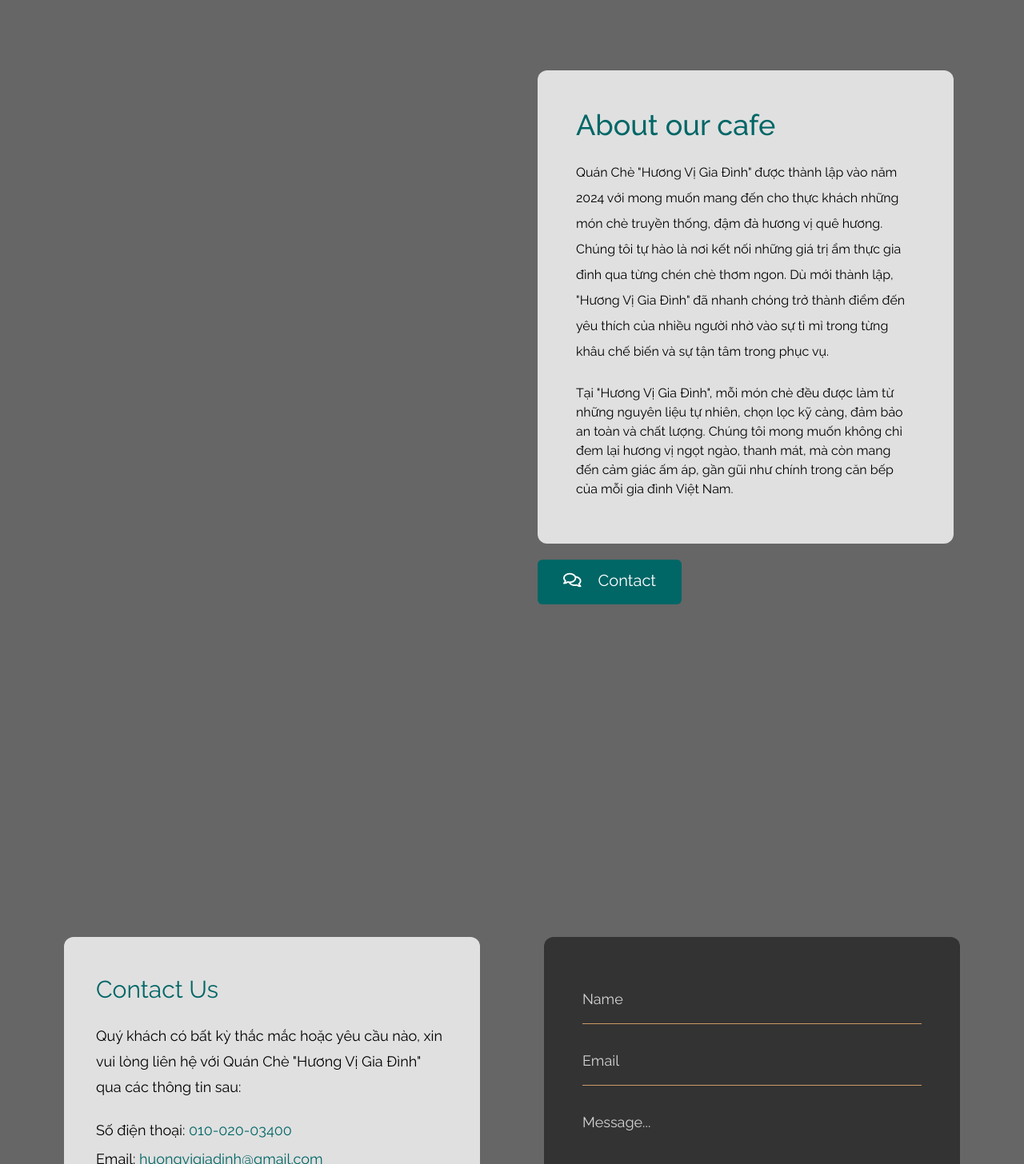
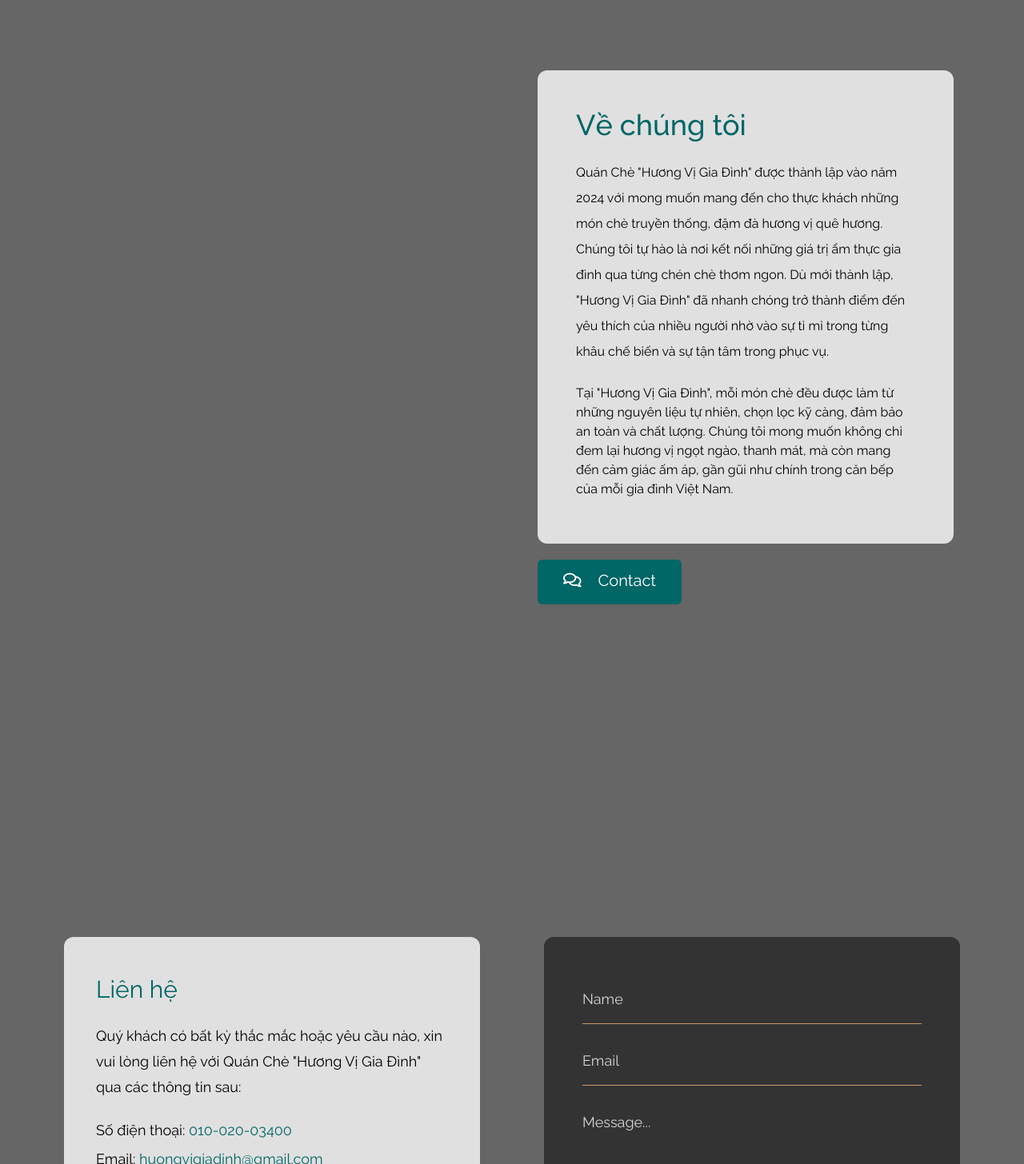
Before and after one commit to tutran4403/tutran4403, a plain HTML site: page index.html in a window 1280 px wide. Shown: the part 2400-3856 px from the top of the page at 80% size. Drawn offline with nearby package versions, Linux system fonts and the light colour scheme.

Commit message:
Update index.html

```diff
--- a/index.html
+++ b/index.html
@@ -163,7 +163,7 @@ https://www.tooplate.com/view/2126-antique-cafe
         <div class="container mx-auto tm-container py-24 sm:py-48">
             <div class="tm-item-container sm:ml-auto sm:mr-12 mx-auto sm:px-0 px-4">
                 <div class="bg-white bg-opacity-80 p-12 pb-14 rounded-xl mb-5">
-                    <h2 class="mb-6 tm-text-green text-4xl font-medium">About our cafe</h2>
+                    <h2 class="mb-6 tm-text-green text-4xl font-medium">Về chúng tôi</h2>
                     <p class="mb-6 text-base leading-8">
                         Quán Chè "Hương Vị Gia Đình" được thành lập vào năm 2024 với mong muốn mang đến cho thực khách những món chè truyền thống, đậm đà hương vị quê hương. Chúng tôi tự hào là nơi kết nối những giá trị ẩm thực gia đình qua từng chén chè thơm ngon. Dù mới thành lập, "Hương Vị Gia Đình" đã nhanh chóng trở thành điểm đến yêu thích của nhiều người nhờ vào sự tỉ mỉ trong từng khâu chế biến và sự tận tâm trong phục vụ.
                     </p>
@@ -183,7 +183,7 @@ https://www.tooplate.com/view/2126-antique-cafe
         <div class="container mx-auto tm-container pt-24 pb-48 sm:py-48">
             <div class="flex flex-col lg:flex-row justify-around items-center lg:items-stretch">
                 <div class="flex-1 rounded-xl px-10 py-12 m-5 bg-white bg-opacity-80 tm-item-container">
-                    <h2 class="text-3xl mb-6 tm-text-green">Contact Us</h2>
+                    <h2 class="text-3xl mb-6 tm-text-green">Liên hệ</h2>
                     <p class="mb-6 text-lg leading-8">
                         Quý khách có bất kỳ thắc mắc hoặc yêu cầu nào, xin vui lòng liên hệ với Quán Chè "Hương Vị Gia Đình" qua các thông tin sau:
 
```
